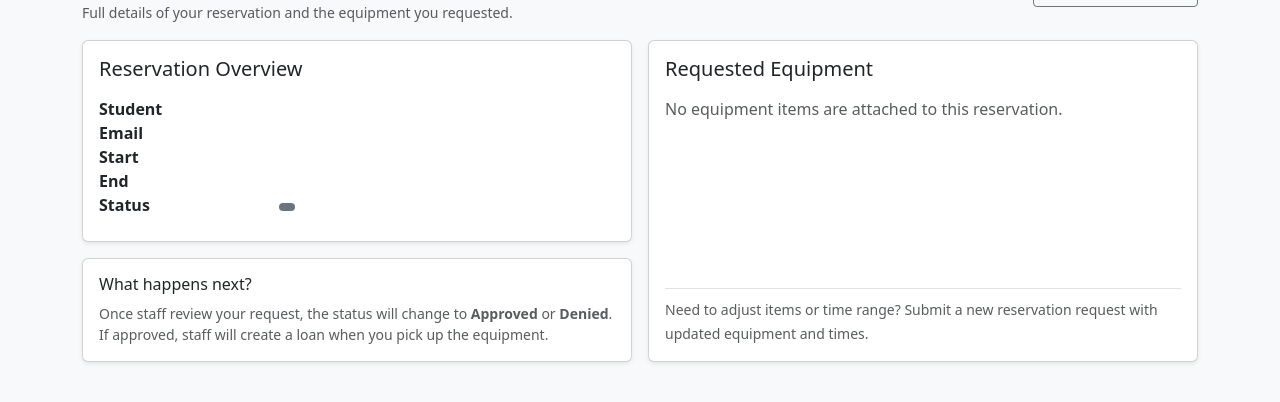
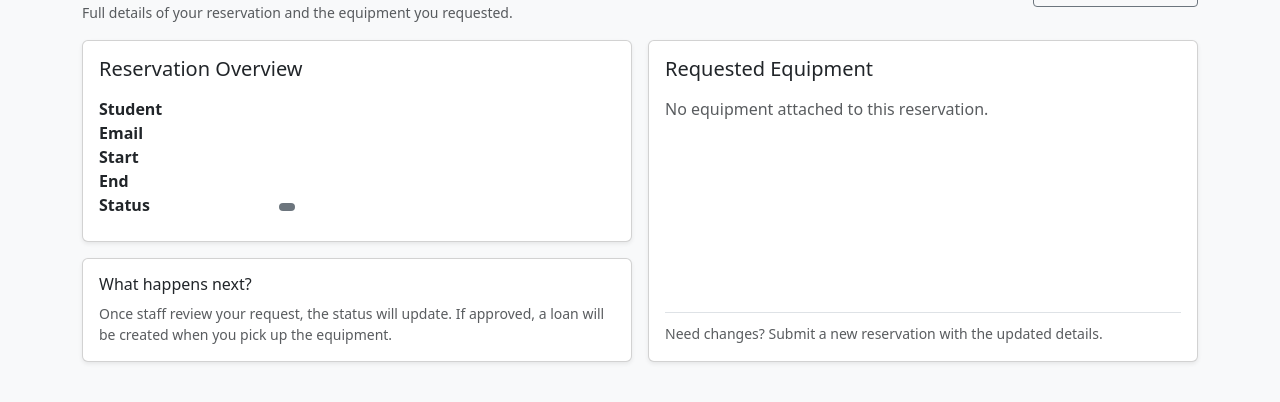
Before and after one commit to dheeraj2804/wsu_erp_system, a Python web app: template templates/reservation_detail.html in a window 1280 px wide. Shown: the part 158-560 px from the top of the page. Run offline with Jinja, Linux system fonts and the light colour scheme; the template is opened without the code that fills it, so the values that code supplies are empty; some libraries are stand-ins or nearby versions.

Commit message:
Enhance reservation detail page layout, actions, and UX improvements

```diff
--- a/templates/reservation_detail.html
+++ b/templates/reservation_detail.html
@@ -19,10 +19,10 @@
 </div>
 
 <div class="row g-3">
-  <!-- Left column: Reservation + status/actions -->
+  <!-- Left column -->
   <div class="col-md-6">
 
-    <!-- Overview card -->
+    <!-- Summary card -->
     <div class="card shadow-sm mb-3">
       <div class="card-body">
         <h5 class="card-title mb-3">Reservation Overview</h5>
@@ -45,8 +45,7 @@
 
           <dt class="col-sm-4">Status</dt>
           <dd class="col-sm-8">
-            <span
-              class="badge
+            <span class="badge
               {% if reservation.status == 'Approved' %}bg-success
               {% elif reservation.status == 'Pending' %}bg-warning text-dark
               {% elif reservation.status == 'Denied' %}bg-danger
@@ -60,7 +59,7 @@
     </div>
 
     {% if is_staff %}
-    <!-- Staff-only status & loan actions -->
+    <!-- Staff Action Panel -->
     <div class="card shadow-sm">
       <div class="card-body">
         <h6 class="card-title mb-2">Review & Actions</h6>
@@ -68,86 +67,74 @@
           Update the reservation status or convert an approved reservation into a loan.
         </p>
 
-        <div class="d-flex flex-wrap gap-2 mb-2">
+        <div class="d-flex flex-wrap gap-2 mb-3">
+
           <!-- Approve -->
-          <form
+          <form method="post"
                 action="{{ url_for('reservation_set_status', reservation_id=reservation.reservation_id) }}"
-            method="post"
-            class="d-inline"
-          >
+                class="d-inline">
             <input type="hidden" name="status" value="Approved" />
-            <button
-              type="submit"
-              class="btn btn-success btn-sm"
-              {% if reservation.status == 'Approved' %}disabled{% endif %}
-            >
+            <button class="btn btn-success btn-sm"
+                    {% if reservation.status == 'Approved' %}disabled{% endif %}>
               Approve
             </button>
           </form>
 
           <!-- Deny -->
-          <form
+          <form method="post"
                 action="{{ url_for('reservation_set_status', reservation_id=reservation.reservation_id) }}"
-            method="post"
-            class="d-inline"
-          >
+                class="d-inline">
             <input type="hidden" name="status" value="Denied" />
-            <button
-              type="submit"
-              class="btn btn-outline-danger btn-sm"
-              {% if reservation.status == 'Denied' %}disabled{% endif %}
-            >
+            <button class="btn btn-outline-danger btn-sm"
+                    {% if reservation.status == 'Denied' %}disabled{% endif %}>
               Deny
             </button>
           </form>
 
-          <!-- Create Loan -->
+          <!-- Loan generation -->
           {% if reservation.status == 'Approved' and not reservation.loan %}
-          <a
-            href="{{ url_for('loans_create', reservation_id=reservation.reservation_id) }}"
-            class="btn btn-primary btn-sm"
-          >
+            <a href="{{ url_for('loans_create', reservation_id=reservation.reservation_id) }}"
+               class="btn btn-primary btn-sm">
               Create Loan
             </a>
           {% elif reservation.loan %}
             <span class="badge bg-info text-dark align-self-center">
-            Loan created: #{{ reservation.loan.loan_id }}
+              Loan #{{ reservation.loan.loan_id }} created
             </span>
           {% endif %}
         </div>
 
-        <!-- Simple "timeline" style hint -->
-        <div class="border-top pt-2 mt-2">
+        <div class="border-top pt-2">
           <small class="text-muted">
             Typical workflow:
             <span class="badge bg-light text-muted border mx-1">Pending</span>
-            &rarr;
+            →
             <span class="badge bg-light text-muted border mx-1">Approved / Denied</span>
+
             {% if reservation.loan %}
-              &rarr; <span class="badge bg-light text-muted border mx-1">Loan #{{ reservation.loan.loan_id }}</span>
+              → <span class="badge bg-light text-muted border mx-1">Loan #{{ reservation.loan.loan_id }}</span>
             {% else %}
-              &rarr; <span class="badge bg-light text-muted border mx-1">Loan (optional)</span>
+              → <span class="badge bg-light text-muted border mx-1">Loan</span>
             {% endif %}
           </small>
         </div>
       </div>
     </div>
+
     {% else %}
-    <!-- Student hint card -->
+    <!-- Student Info -->
     <div class="card shadow-sm">
       <div class="card-body">
         <h6 class="card-title mb-2">What happens next?</h6>
         <p class="text-muted small mb-0">
-          Once staff review your request, the status will change to
-          <strong>Approved</strong> or <strong>Denied</strong>.
-          If approved, staff will create a loan when you pick up the equipment.
+          Once staff review your request, the status will update. If approved, a loan will be created when you pick up the equipment.
         </p>
       </div>
     </div>
     {% endif %}
   </div>
 
-  <!-- Right column: Equipment list -->
+  <!-- Right column -->
   <div class="col-md-6">
     <div class="card shadow-sm h-100">
       <div class="card-body d-flex flex-column">
@@ -156,8 +143,8 @@
         {% if reservation.items %}
           <ul class="list-group mb-3">
             {% for item in reservation.items %}
-            <li class="list-group-item d-flex justify-content-between align-items-start">
-              <div class="ms-0">
+            <li class="list-group-item d-flex justify-content-between">
+              <div>
                 <div class="fw-semibold">
                   {{ item.equipment.name }}
                   <span class="badge bg-secondary ms-2">
@@ -165,26 +152,23 @@
                   </span>
                 </div>
                 <div class="small text-muted">
-                  {{ item.equipment.category }} &middot;
-                  Location: {{ item.equipment.location }}
+                  {{ item.equipment.category }} · {{ item.equipment.location }}
                 </div>
               </div>
             </li>
             {% endfor %}
           </ul>
         {% else %}
-          <p class="text-muted mb-0">
-            No equipment items are attached to this reservation.
-          </p>
+          <p class="text-muted">No equipment attached to this reservation.</p>
         {% endif %}
 
         <div class="mt-auto pt-2 border-top">
           <small class="text-muted">
-            Need to adjust items or time range?
+            Need changes?
             {% if is_staff %}
-              Ask the student to submit a new reservation with the correct details.
+              Ask the student to submit a corrected reservation.
             {% else %}
-              Submit a new reservation request with updated equipment and times.
+              Submit a new reservation with the updated details.
             {% endif %}
           </small>
         </div>
```
Lines whose indentation alone changed are shown as unchanged.
